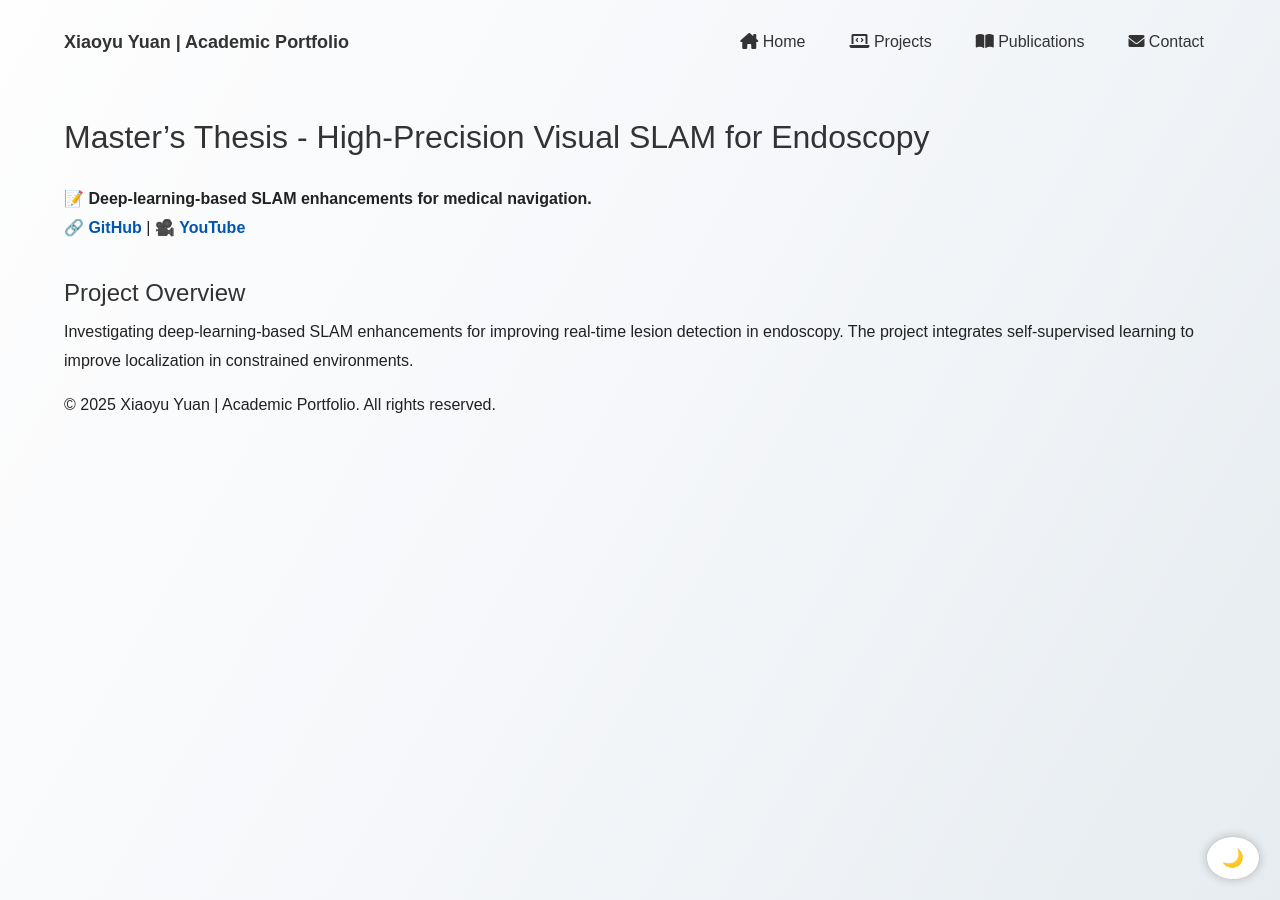
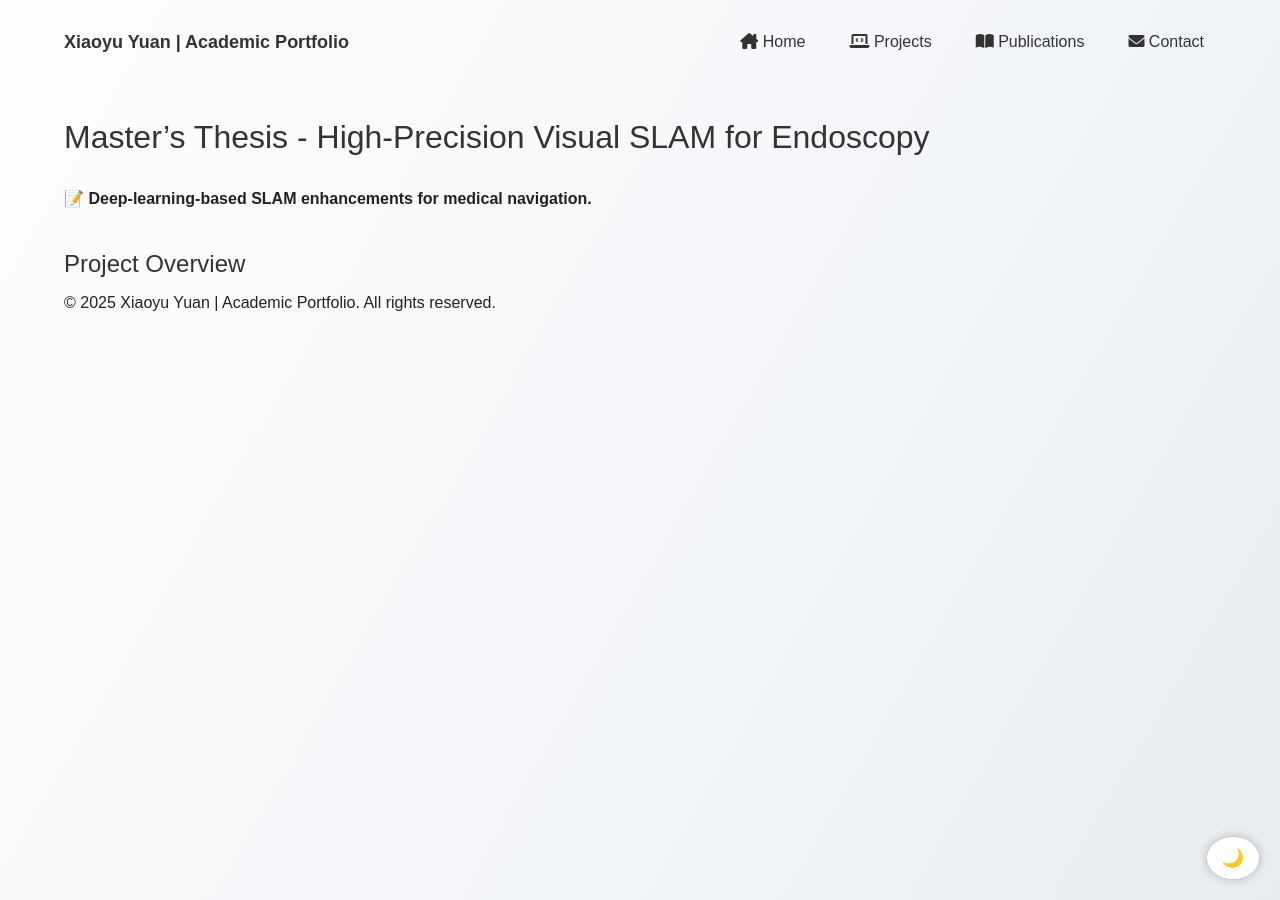
Before and after one commit to XiaoyuYuan19/portfolio, a Jekyll site: the page built from _projects/master-thesis.md, in a window 1280 px wide. Built offline with Jekyll 4.4.1, drawn with Linux system fonts in a browser that asks for light colours; some of the changed lines change nothing that is shown.

Commit message:
Update master-thesis.md

```diff
--- a/_projects/master-thesis.md
+++ b/_projects/master-thesis.md
@@ -2,9 +2,7 @@
 title: Master's Thesis - High-Precision Visual SLAM for Endoscopy
 layout: default
 description: Deep-learning-based SLAM enhancements for medical navigation.
-link: none
-url: publications/master-thesis
-abstract: |
+details: |
   Investigating deep-learning-based SLAM enhancements for improving real-time
   lesion detection in endoscopy. The project integrates self-supervised learning
   to improve localization in constrained environments.
@@ -13,7 +11,6 @@
 # {{ page.title }}
 
 📝 **{{ page.description }}**
-🔗 **[GitHub]({{ page.github }})** | 🎥 **[YouTube]({{ page.youtube }})**
 
 ## Project Overview
 {{ page.abstract }}
```
